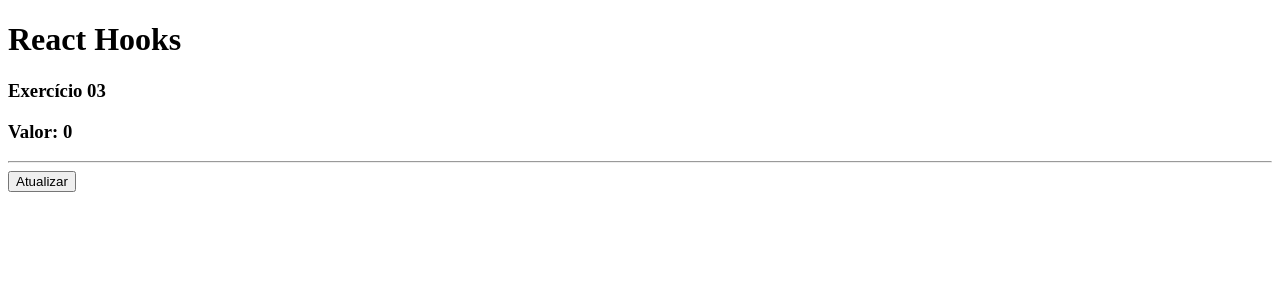
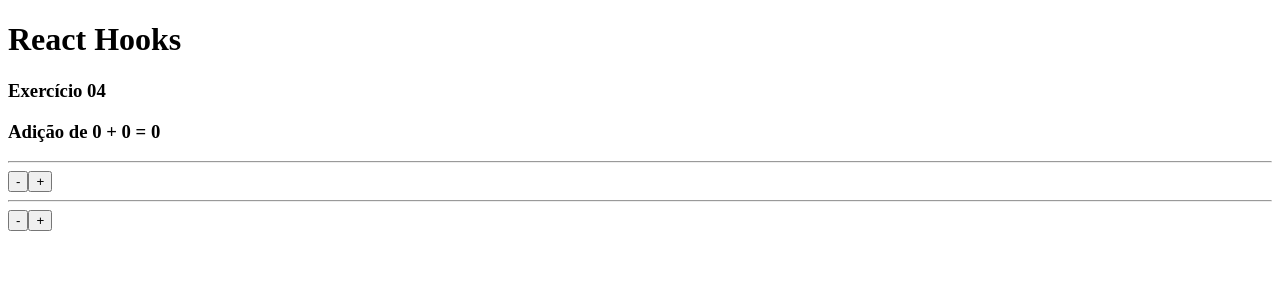
Before and after one commit to brunorodrigues10/react_next_hooks, a React (Vite) app: page / in a window 1280 px wide. Shown: the top 300 px of the page. Built offline with nearby package versions, Linux system fonts and the light colour scheme.

Commit message:
06_hooks

```diff
--- a/src/App.jsx
+++ b/src/App.jsx
@@ -4,7 +4,8 @@ import './App.css'
 // import HookState02 from "./components/UseState_02";
 // import HookState03 from "./components/UseState_03";
 // import HookState04 from "./components/UseState_4";
-import HookState05 from "./components/UseState_05";
+// import HookState05 from "./components/UseState_05";
+import HookState06 from "./components/UseState_06"
 
 
 
@@ -16,7 +17,8 @@ function App() {
       {/* <HookState02 /> */}
       {/* <HookState03 /> */}
       {/* <HookState04 /> */}
-      <HookState05 />
+      {/* <HookState05 /> */}
+      <HookState06 />
     </>
   )
 }
--- a/src/components/UseState_05.jsx
+++ b/src/components/UseState_05.jsx
@@ -1,4 +1,3 @@
-import React from "react";
 import { useState } from "react";
 import UseState_05a from "./UseState_05a";
 
--- a/src/components/UseState_05a.jsx
+++ b/src/components/UseState_05a.jsx
@@ -1,4 +1,3 @@
-
 export default ({ funcao }) => {
 
     return (
--- /dev/null
+++ b/src/components/UseState_06.jsx
@@ -0,0 +1,26 @@
+import { useState } from "react";
+import UseState_06a from "./UseState_06a";
+
+export default () => {
+
+    const [valor1, setValor1] = useState(0);
+    const [valor2, setValor2] = useState(0);
+
+    function decValor1() { setValor1(old => old -= 5) }
+    function incValor1() { setValor1(old => old += 5) }
+
+    function decValor2() { setValor2(old => old -= 10) }
+    function incValor2() { setValor2(old => old += 10) }
+
+    return (
+        <>
+            <h3>Exercício 04</h3>
+            <h3>Adição de {valor1} + {valor2} = <strong>{valor1 + valor2}</strong></h3>
+            <hr />
+
+            <UseState_06a funcaoDec={decValor1} funcaoInc={incValor1} />
+            <hr />
+            <UseState_06a funcaoDec={decValor2} funcaoInc={incValor2} />
+        </>
+    )
+}
--- /dev/null
+++ b/src/components/UseState_06a.jsx
@@ -0,0 +1,9 @@
+export default ({ funcaoDec, funcaoInc }) => {
+
+    return (
+        <>
+            <button onClick={funcaoDec}>-</button>
+            <button onClick={funcaoInc}>+</button>
+        </>
+    )
+}
```
